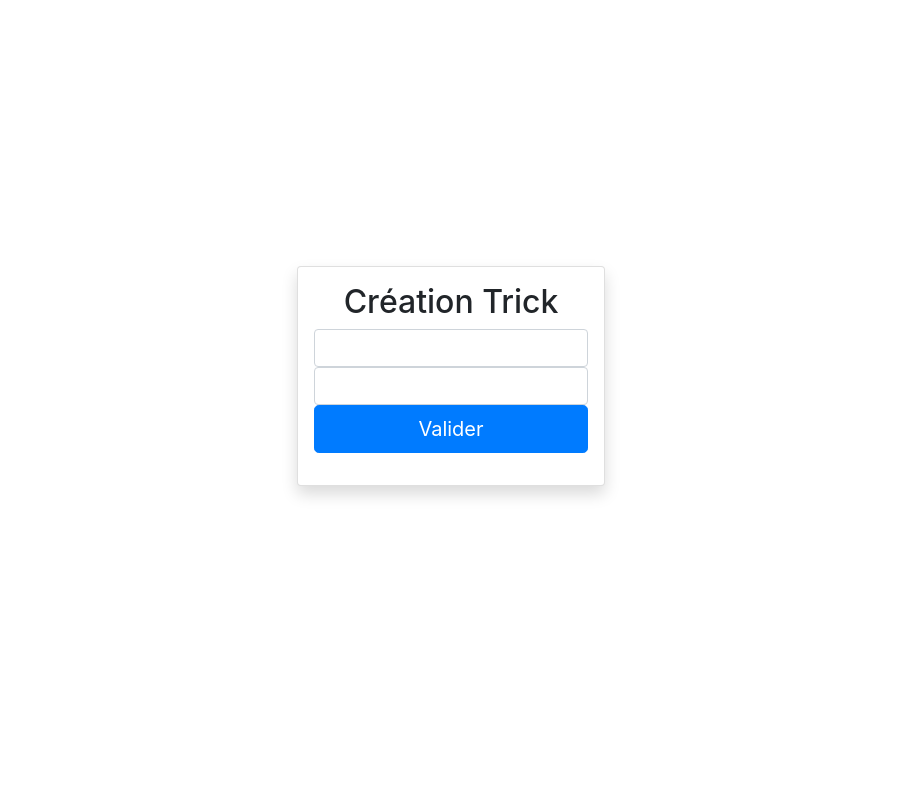
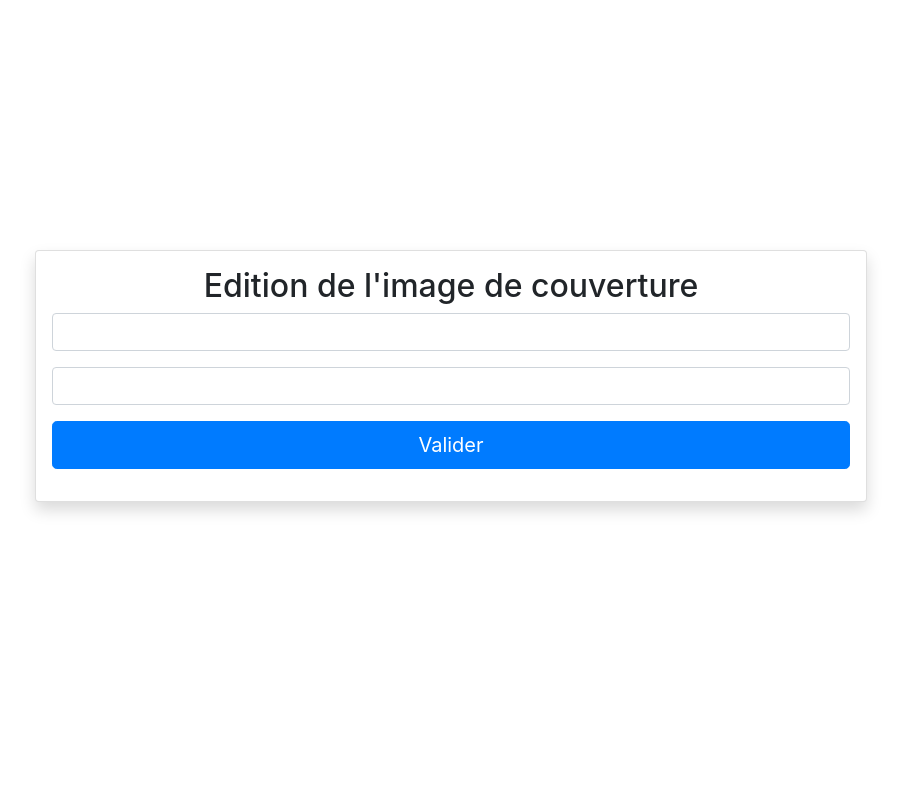
Before and after one commit to laurent-66/site_communautaire_snowtricks, a Symfony app: template templates/core/figures/updateCoverImage.html.twig in a window 1280 px wide. Shown: the part 80-870 px from the top of the page, without its empty margins (189-1090 px from the left). Run offline with Twig, Linux system fonts and the light colour scheme; the template is opened without the code that fills it, so the values that code supplies are empty; form fields are guessed from the names that the template uses; some libraries are stand-ins or nearby versions.

Commit message:
22-03-01 09:40 in progress

```diff
--- /dev/null
+++ b/public/css/editCoverImage.css
@@ -0,0 +1,15 @@
+@media screen and (min-width: 768px) {
+    .card-editCoverImage
+    {
+        width:75%;
+    }
+
+}
+
+@media screen and (max-width: 767px) {
+    .card-editCoverImage
+    {
+        width:100%;
+    }
+
+}
--- a/public/css/style.css
+++ b/public/css/style.css
@@ -7,3 +7,4 @@
 @import "./trickcreatePage.css";
 @import "./tricks-list.css";
 @import "./customCarousel.css";
+@import "./editCoverImage.css";
--- a/src/Controller/FigureController.php
+++ b/src/Controller/FigureController.php
@@ -414,8 +414,6 @@ class FigureController extends AbstractController
                         $figure->setDescription($descriptionfield);
                         $figure->setCoverImage($coverImageTrick);
                         $figure->setFigureGroup($figureGroupSelect);
-                        dump($figure);
-                        exit;
                         $this->entityManager->persist($figure);
                         $this->entityManager->flush();
 
--- a/templates/core/figures/updateCoverImage.html.twig
+++ b/templates/core/figures/updateCoverImage.html.twig
@@ -1,16 +1,21 @@
 {% extends "base.html.twig" %}
-{% block title %}Création trick{% endblock %}
+{% block title %} Edition de l'image de couverture {% endblock %}
 
 {% block body %}
 <div class="container-fluid mx-0 my-0 px-0 mx-0">
     <div class="container-fluid container-body">
-        <div class="row">
+        <div class="container">
+            <div class="row ">
                 <div class="col-sm-12 col-md-12 col-lg-12">
-                <div class="container card rounded shadow p-3 mb-5">
-                    <h2 class="text-center">Création Trick</h2>
+                    <div class="card-editCoverImage container card rounded shadow p-3 mb-5">
+                        <h2 class="text-center">Edition de l'image de couverture</h2>
                         {{form_start(formUpdateCoverImage)}}
+                        <div class="mb-3">
                             {{form_widget(formUpdateCoverImage.coverImage)}}
+                        </div>
+                        <div class="mb-3">
                             {{form_widget(formUpdateCoverImage.alternativeAttribute)}}
+                        </div>
                         <button class="btn btn-lg btn-primary btn-block mb-3" type="submit">Valider</button>
                         {{form_end(formUpdateCoverImage)}}
                     </div>
@@ -18,4 +23,5 @@
             </div>
         </div>
     </div>
+</div>
 {% endblock %}
```
Also changed, not shown: public/uploads/coverImage/Javascript-Logo-621dd90a002c1.png (added), public/uploads/coverImage/Javascript-Logo-621dd964127e4.png (added), public/uploads/coverImage/Javascript-Logo-621dd96f65eff.png (added), public/uploads/coverImage/nestjs-621dd2f7758e7.png (added). Lines whose indentation alone changed are shown as unchanged.
